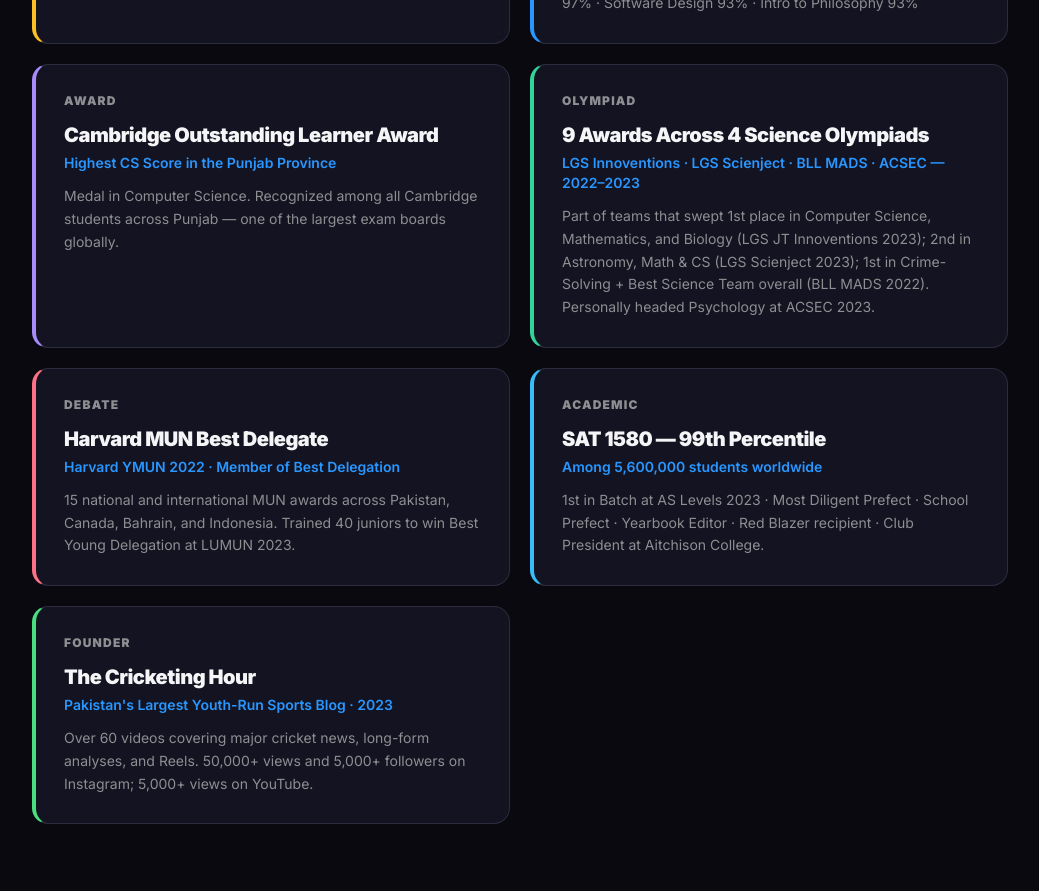
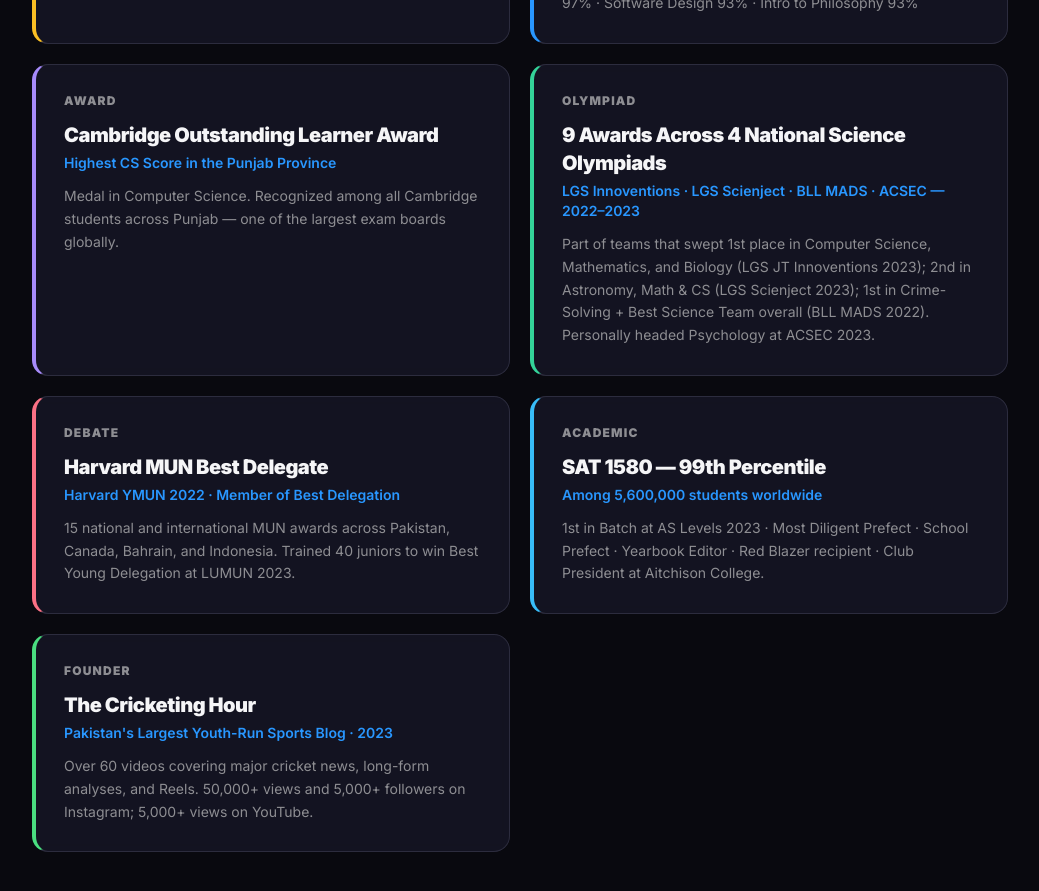
Before and after one commit to hasan-malik/hasan-malik.github.io, a React (Vite) app: page / in a window 1280 px wide. Shown: the part 4080-4971 px from the top of the page, without its empty margins (120-1159 px from the left). Built offline with nearby package versions, Linux system fonts and the light colour scheme.

Commit message:
fix: label olympiads as national in achievements card

```diff
--- a/src/components/Achievements.jsx
+++ b/src/components/Achievements.jsx
@@ -30,7 +30,7 @@
   },
   {
     category: 'OLYMPIAD',
-    title: '9 Awards Across 4 Science Olympiads',
+    title: '9 Awards Across 4 National Science Olympiads',
     subtitle: 'LGS Innoventions · LGS Scienject · BLL MADS · ACSEC — 2022–2023',
     detail:
       'Part of teams that swept 1st place in Computer Science, Mathematics, and Biology (LGS JT Innoventions 2023); 2nd in Astronomy, Math & CS (LGS Scienject 2023); 1st in Crime-Solving + Best Science Team overall (BLL MADS 2022). Personally headed Psychology at ACSEC 2023.',
```
